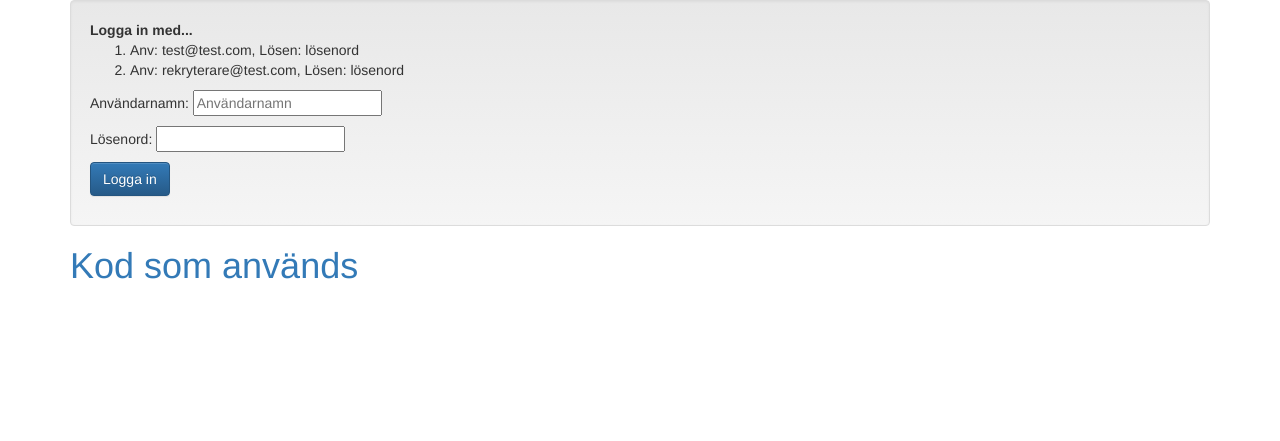
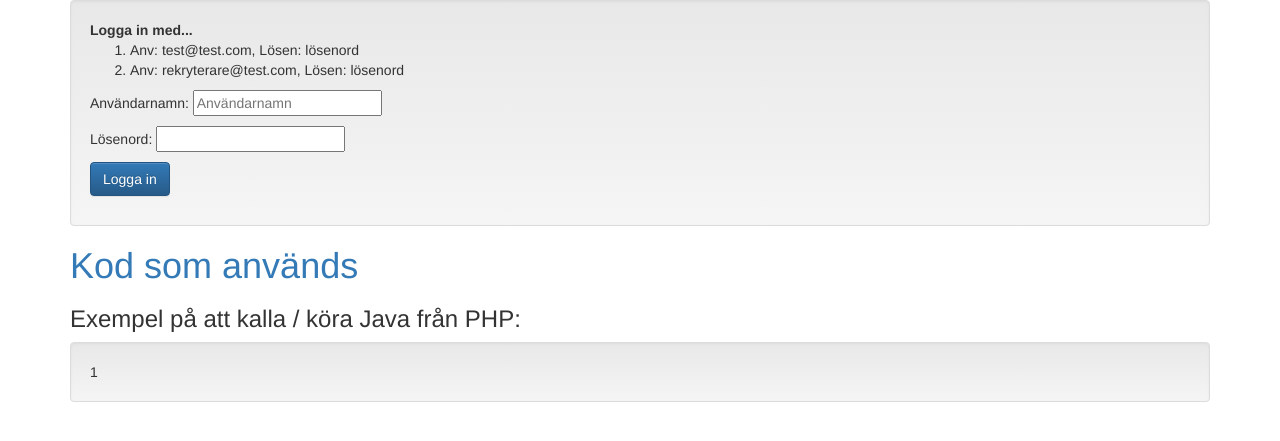
Before and after one commit to danielsetreus/pvt15boilerplate, a PHP site: page /index.php in a window 1280 px wide. Shown: the top 441 px of the page. Run offline with PHP 8.4, Linux system fonts and the light colour scheme; some libraries are stand-ins or nearby versions.

Commit message:
La till exempel på hur php kan kalla på, köra och visa output från ett javaprogram

```diff
--- a/phpExample/index.php
+++ b/phpExample/index.php
@@ -64,6 +64,14 @@ header('Content-Type: text/html; charset=utf-8');
 
 <h1><a href="code.php">Kod som används</a></h1>
 
+<h3>Exempel på att kalla / köra Java från PHP:</h3>
+<div class="well">
+	<?php
+		system('java -classpath javaCode CallJava', $retval);
+		echo $retval;
+	?>
+</div>
+
 </div>
 
 </body>
```
Also changed, not shown: 1 other file.
